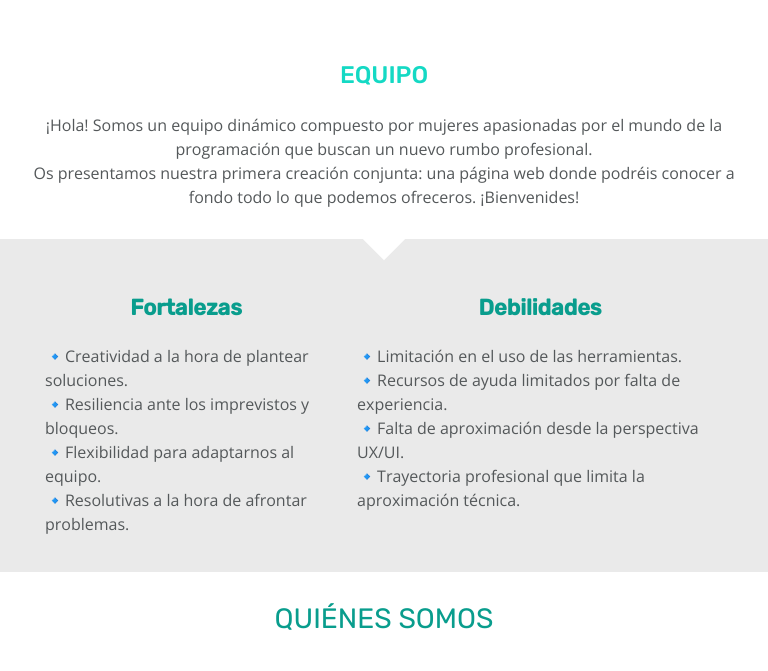
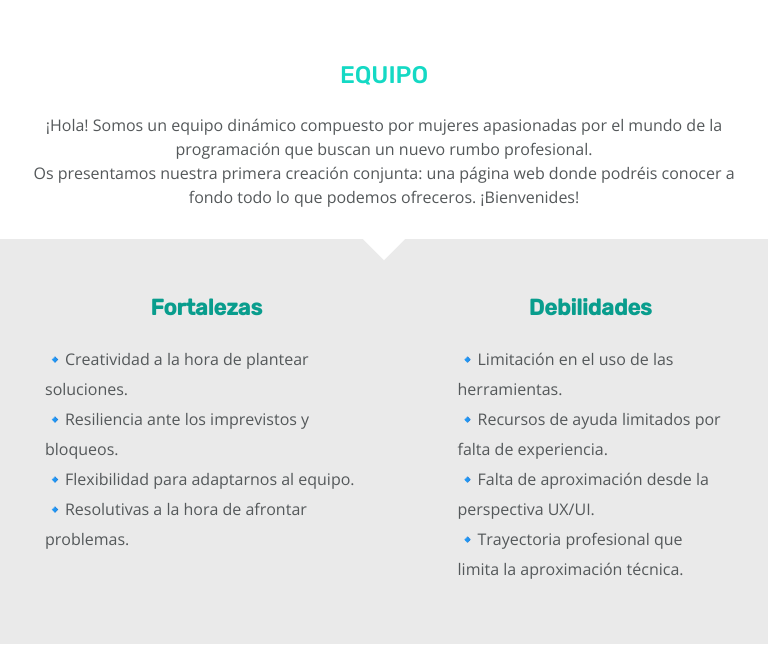
Before and after one commit to elialcodes/project-promo-w-modulo-1-team-2, a website built with Vite: page src/index.html in a window 768 px wide. Shown: the part 580-1251 px from the top of the page. Built offline with nearby package versions, Linux system fonts and the light colour scheme.

Commit message:
Ajustes de medias-queries en sección fortalezas-debilidades

```diff
--- a/src/scss/layout/_main-fortalezas.scss
+++ b/src/scss/layout/_main-fortalezas.scss
@@ -17,20 +17,19 @@
   background-color: rgb(184, 184, 185, 0.3);
   @media (min-width: 768px) and (max-width: 1200px) {
     width: 100%;
-    height: 333px;
     padding-top: 45px;
     padding-left: 45px;
     padding-right: 45px;
     display: flex;
     flex-direction: row;
-    gap: 30px;
+    justify-content: space-between;
   }
   @media (min-width: 1200px) {
     height: 333px;
     padding: 45px 138px 60px 138px;
     display: flex;
     flex-direction: row;
-    gap: 45px;
+    justify-content: space-between;
   }
 }
 .fortalezas h2,
@@ -43,15 +42,26 @@
   color: $font-aqua;
   text-align: center;
 }
+.fortalezas,
+.debilidades {
+  @media (min-width: 768px) {
+    width: 50%;
+  }
+}
+.debilidades {
+  @media (min-width: 768px) {
+    padding-left: 60px;
+  }
+}
 .fortalezas-debilidades p {
   margin: 0px 30px;
   font-size: 16px;
   color: $font-grey;
   text-align: center;
-  line-height: 24px;
+  line-height: 30px;
   @media (min-width: 768px) and (max-width: 1200px) {
     margin: 0px;
-    padding-bottom: 45px;
+    padding-bottom: 15px;
     text-align: start;
   }
   @media (min-width: 1200px) {
```
